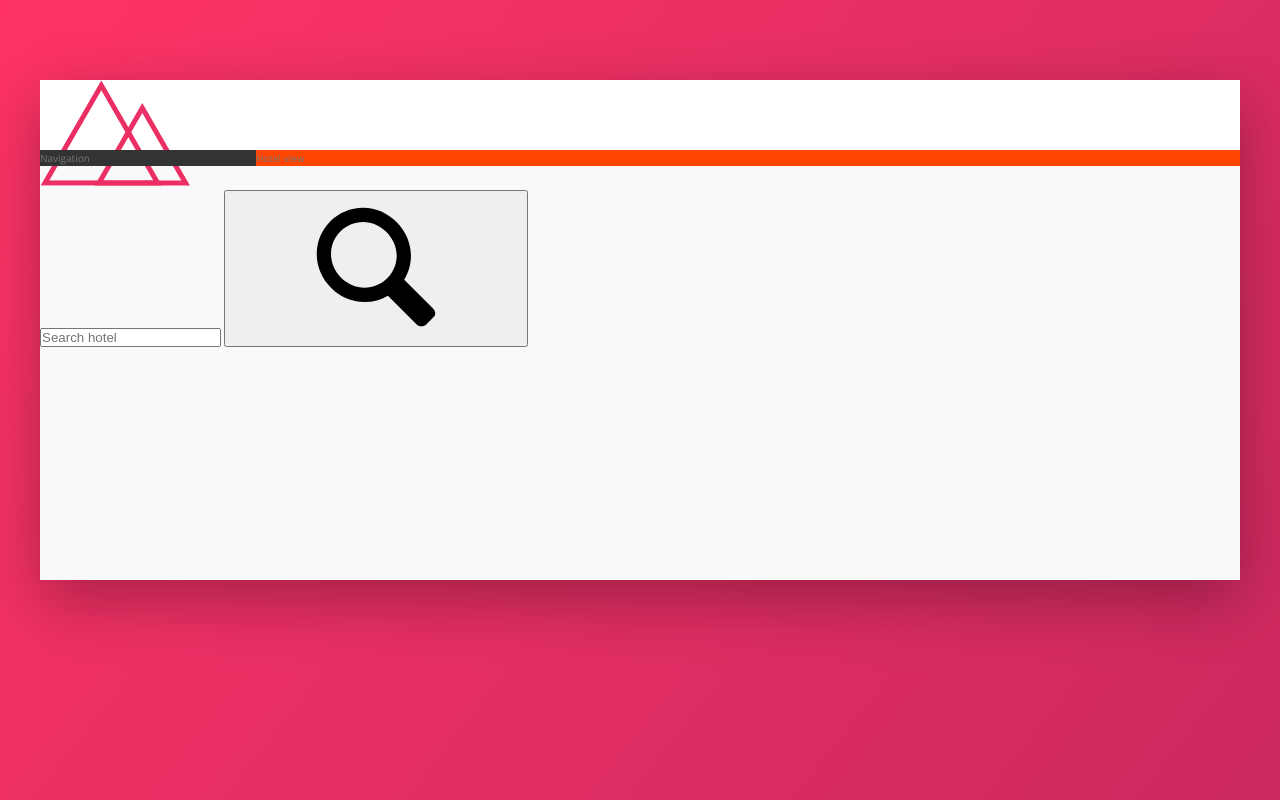
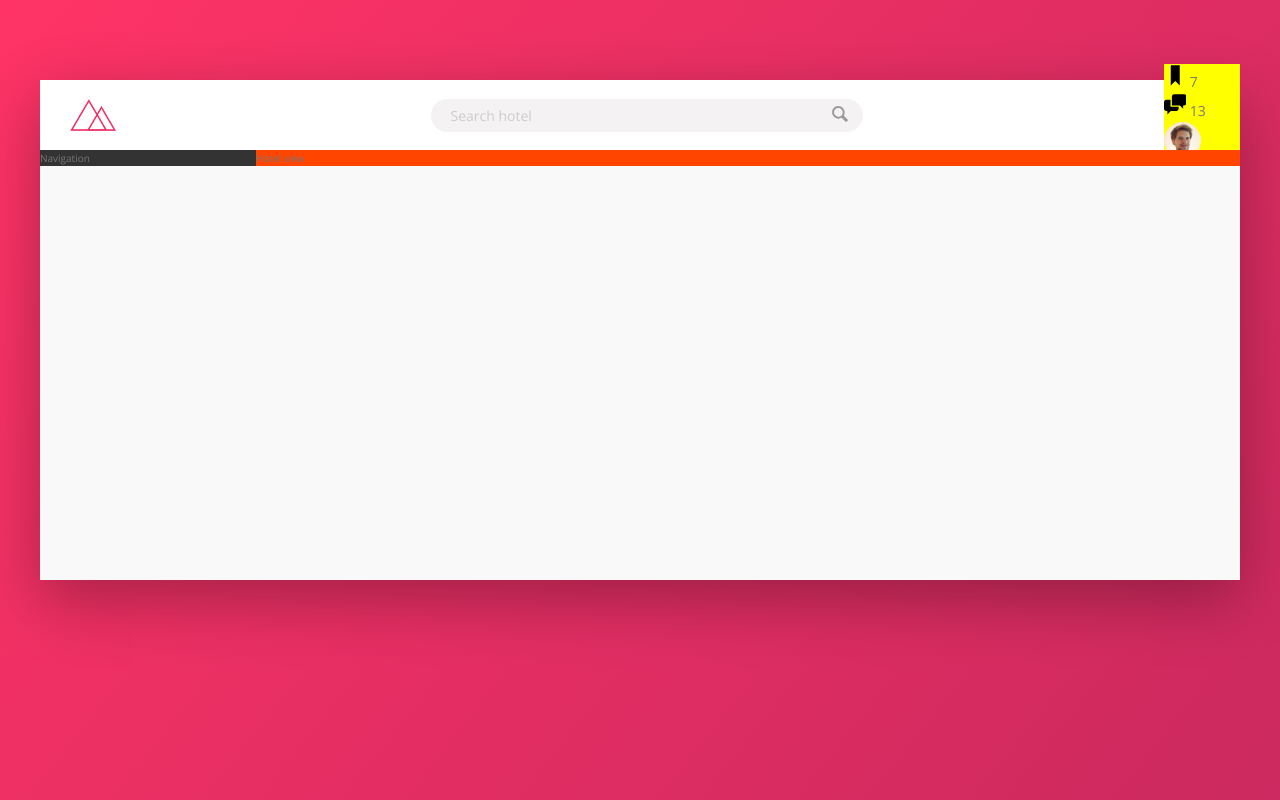
Before and after one commit to jeromos55/SCSS-Course, a website: page Trillo/index.html in a window 1280 px wide. Shown: the top 800 px of the page. Drawn offline with nearby package versions, Linux system fonts and the light colour scheme.

Commit message:
something change

```diff
--- a/Trillo/index.html
+++ b/Trillo/index.html
@@ -11,7 +11,7 @@
 	<body>
         <div class="container">
         	<header class="header">
-        		<img src="img/logo.png" alt="Trillo logo" class="logo"></img>
+        		<img src="img/logo.png" alt="Trillo logo" class="logo">
 
         		<form action="#" class="search">
         			<input type="text" class="search__input" placeholder="Search hotel">
@@ -21,7 +21,27 @@
         				</svg>
         			</button>
         		</form>
+
+						<nav class="user-nav">
+							<div class="user-nav__icon-box">
+								<svg class="user-nav__icon">
+									<use xlink:href="img/sprite.svg#icon-bookmark"></use>
+								</svg>
+								<span class="user-nav__notification">7</span>
+							</div>
+							<div class="user-nav__icon-box">
+								<svg class="user-nav__icon">
+									<use xlink:href="img/sprite.svg#icon-chat"></use>
+								</svg>
+								<span class="user-nav__notification">13</span>
+							</div>
+							<div class="user-nav__user">
+								<img src="img/user.jpg" alt="User Photo" class="user-nav__user-photo">
+								<span class="user-nav__user-name">Jonas</span>
+							</div>
+						</nav>
         	</header>
+
         	<div class="content">
         		<nav class="sidebar">
         			Navigation
--- a/Trillo/sass/_base.scss
+++ b/Trillo/sass/_base.scss
@@ -3,10 +3,10 @@
 	--color-primary-light: #ff3366;
 	--color-primary-dark: #BA265D;
 
-	--color-grey-lihgt-1: #faf9f9;
-	--color-grey-lihgt-2: #f4f2f2;
-	--color-grey-lihgt-3: #f0eeee;
-	--color-grey-lihgt-4: #ccc;
+	--color-grey-light-1: #faf9f9;
+	--color-grey-light-2: #f4f2f2;
+	--color-grey-light-3: #f0eeee;
+	--color-grey-light-4: #ccc;
 
 	--color-grey-dark-1: #333;
 	--color-grey-dark-2: #777;
--- a/Trillo/sass/_components.scss
+++ b/Trillo/sass/_components.scss
@@ -0,0 +1,88 @@
+.logo {
+	height: 3.25rem;
+	margin-left: 3rem;
+}
+
+.search {
+	flex: 0 0 40%;
+
+	display: flex;
+	align-item: center;
+	justify-content: center;
+
+	&__input {
+		font-family: inherit;
+		font-size: inherit;
+		color: inherit;
+		background-color: var(--color-grey-light-2);
+		border: none;
+		padding: .7rem 2rem;
+		border-radius: 100px;
+		width: 90%;
+		transition: all .2s;
+		margin-right: -3.25rem;
+
+		&:focus {
+			outline: none;
+			width: 100%;
+			background-color: var(--color-grey-light-3);
+		}
+
+		&::-webkit-input-placeholder {
+			font-weight: 100;
+			color: var(--color-grey-light-4);
+		}
+	}
+
+	&__input:focus + &__button {
+		background-color: var(--color-grey-light-3);
+	}
+
+	&__button {
+		border: none;
+		background-color: var(--color-grey-lihgt-2);
+
+		&:focus {
+			outline: none;
+		}
+
+		&:active {
+			transform: translateY(2px);
+		}
+	}
+
+	&__icon {
+		height: 2rem;
+		width: 2rem;
+		fill: var(--color-grey-dark-3);
+	}
+}
+
+.user-nav {
+	background-color: yellow;
+	&__icon-box {
+
+	}
+
+	&__icon {
+		height: 2.25rem;
+		width: 2.25rem;
+	}
+
+	&__notification {
+
+	}
+
+	&__user {
+
+	}
+
+	&__user-photo {
+		height: 3.75rem;
+		border-radius: 50%;
+	}
+
+	&__user-name {
+
+	}
+}
--- a/Trillo/sass/_layout.scss
+++ b/Trillo/sass/_layout.scss
@@ -1,16 +1,21 @@
 .container {
 	max-width: 120rem;
 	margin: 8rem auto;
-	background-color: var(--color-grey-lihgt-1);
+	background-color: var(--color-grey-light-1);
 	box-shadow: var(--shadow-dark);
 
 	min-height: 50rem;
 }
 
 .header {
+	font-size: 1.4rem;
 	height: 7rem;
 	background-color: #fff;
 	border-bottom: var(--color-grey-light-2);
+
+	display: flex;
+	justify-content: space-between;
+	align-items: center;
 }
 
 .content {
```
Also changed, not shown: Trillo/css/style.css.
